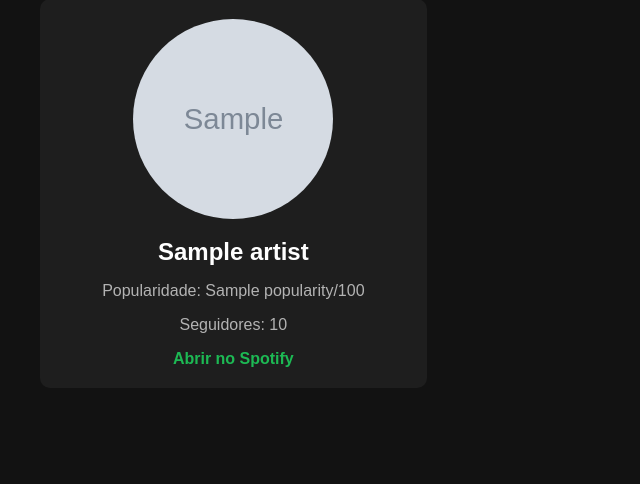
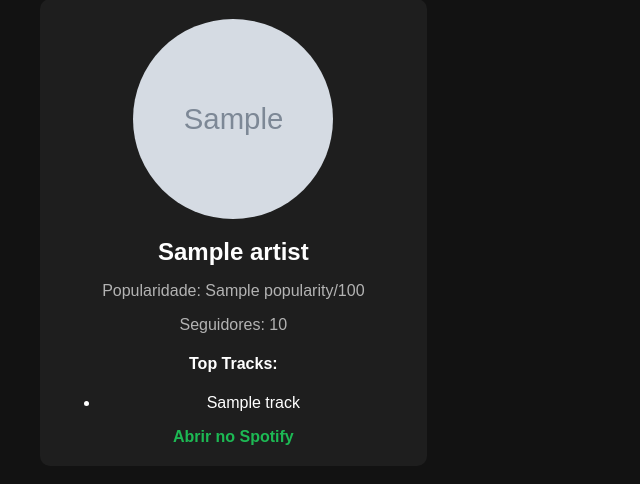
Before and after one commit to iris1615/studify, a Flask app: template templates/top-artists.html in a window 1280 px wide. Shown: the part 101-585 px from the top of the page, without its empty margins (0-640 px from the left). Run offline with Flask 3, Linux system fonts and the light colour scheme; the template is opened without the code that fills it: most values are stand-ins (such as "Sample title", 1, 10 or a date in 2020); grey boxes marked "Sample" are stand-in pictures.

Commit message:
Apresenta top-songs dos top-artists do utilizador

```diff
--- a/main.py
+++ b/main.py
@@ -56,7 +56,7 @@ def callback():
         session['refresh_token'] = token_info['refresh_token'] # para dar refresh ao access token (apenas dura 1 dia)
         session['expires_at'] = datetime.now().timestamp() + token_info['expires_in'] # indica quanto tempo o access_token dura
 
-        return redirect('/top-tracks-from-top-artists') # vai retornar as playlists do user
+        return redirect('/top-artists') # vai retornar as playlists do user
 
 @app.route('/playlists')
 def get_playlists():
@@ -93,20 +93,28 @@ def get_topArtists():
     #artist_names = [artist['name'] for artist in top_artists['items']]
     #artist_images = [artist['images'] for artist in top_artists['items']]
     artists_data = []
+    top_tracks_info = getTopTracksFromTopArtists()
+
     for artist in top_artists['items']:
         artist_info = {
             'name': artist['name'],
             'image_url': artist['images'][0]['url'] if artist['images'] else None,  # Primeira imagem (maior)
             'popularity': artist['popularity'],
             'followers': artist['followers']['total'],
-            'external_url': artist['external_urls']['spotify']
+            'external_url': artist['external_urls']['spotify'],
+            'tracks': []
         }
+
+        for track in top_tracks_info:
+            if track['artist'] == artist_info['name']:
+                artist_info['tracks'].append(track['name'])
+
         artists_data.append(artist_info)
 
-    #return render_template('top-artists.html', artists=artists_data) #posso também alterar para thymeleaf
-    return jsonify(artists_data)
+    return render_template('top-artists.html', artists=artists_data) #posso também alterar para thymeleaf
+    #return jsonify(artists_data)
 
-@app.route('/top-tracks-from-top-artists')
+#@app.route('/top-tracks-from-top-artists')
 def getTopTracksFromTopArtists():
     if 'access_token' not in session:
         return redirect('/login')
@@ -119,8 +127,15 @@ def getTopTracksFromTopArtists():
     }
     response = requests.get(API_BASE_URL + 'me/top/tracks?time_range=short_term', headers=headers)
     top_tracks = response.json()
+    top_tracks_info = []
+    for track in top_tracks['items']:
+        info = {'name': track['name'],
+        'artist': track['artists'][0]['name'] # artists é um array
+        }
+        top_tracks_info.append(info)
 
-    return jsonify(top_tracks)
+    #return jsonify(top_tracks_info)
+    return top_tracks_info
 
 
 
@@ -143,7 +158,7 @@ def refresh_token():
         session['access_token'] = new_token_info['access_token']
         session['expires_at'] = datetime.now().timestamp() + new_token_info['expires_in']
 
-        return redirect('/top-tracks-from-top-artists')
+        return redirect('/top-artists')
 
 if __name__ == '__main__':
     app.run(host='0.0.0.0', debug= True)
--- a/templates/top-artists.html
+++ b/templates/top-artists.html
@@ -24,6 +24,17 @@
                     <p>Popularidade: {{ artist.popularity }}/100</p>
                     <p>Seguidores: {{ "{:,}".format(artist.followers) }}</p>
                 </div>
+                {% if artist.tracks %}
+                <div class="artist-tracks">
+                    <h4>Top Tracks:</h4>
+                    <ul>
+                        {% for track in artist.tracks %}
+                        <li>{{ track }}</li>
+                        {% endfor %}
+                    </ul>
+                </div>
+                {% endif %}
+
                 <a href="{{ artist.external_url }}" target="_blank" class="spotify-link">
                     Abrir no Spotify
                 </a>
```
